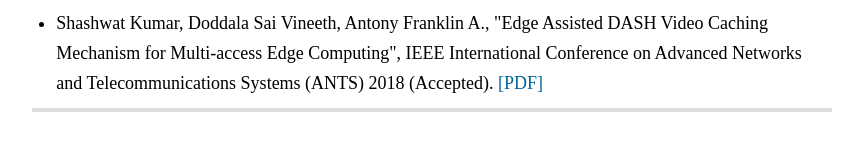
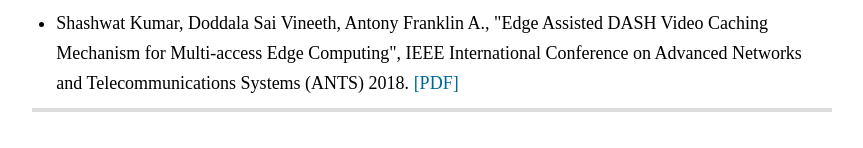
Before and after one commit to Shashwat-Kumar-PhD/Shashwat-Kumar-PhD.github.io, a plain HTML site: page index.html in a window 1280 px wide. Shown: the part 1504-1652 px from the top of the page, without its empty margins (175-1038 px from the left). Drawn offline with Linux system fonts and the light colour scheme; files whose address does not match are found by name.

Commit message:
Miner Chnage

```diff
--- a/index.html
+++ b/index.html
@@ -189,7 +189,7 @@
                   [PDF]</a></li>
               <li>Shashwat Kumar, Doddala Sai Vineeth, Antony Franklin A., "Edge Assisted DASH Video Caching Mechanism
                 for Multi-access Edge Computing", IEEE International Conference on Advanced Networks and
-                Telecommunications Systems (ANTS) 2018 (Accepted).<a href="PDF/ants2018.pdf"> [PDF]</a></li>
+                Telecommunications Systems (ANTS) 2018.<a href="PDF/ants2018.pdf"> [PDF]</a></li>
             </ul>
           </p>
 
```
